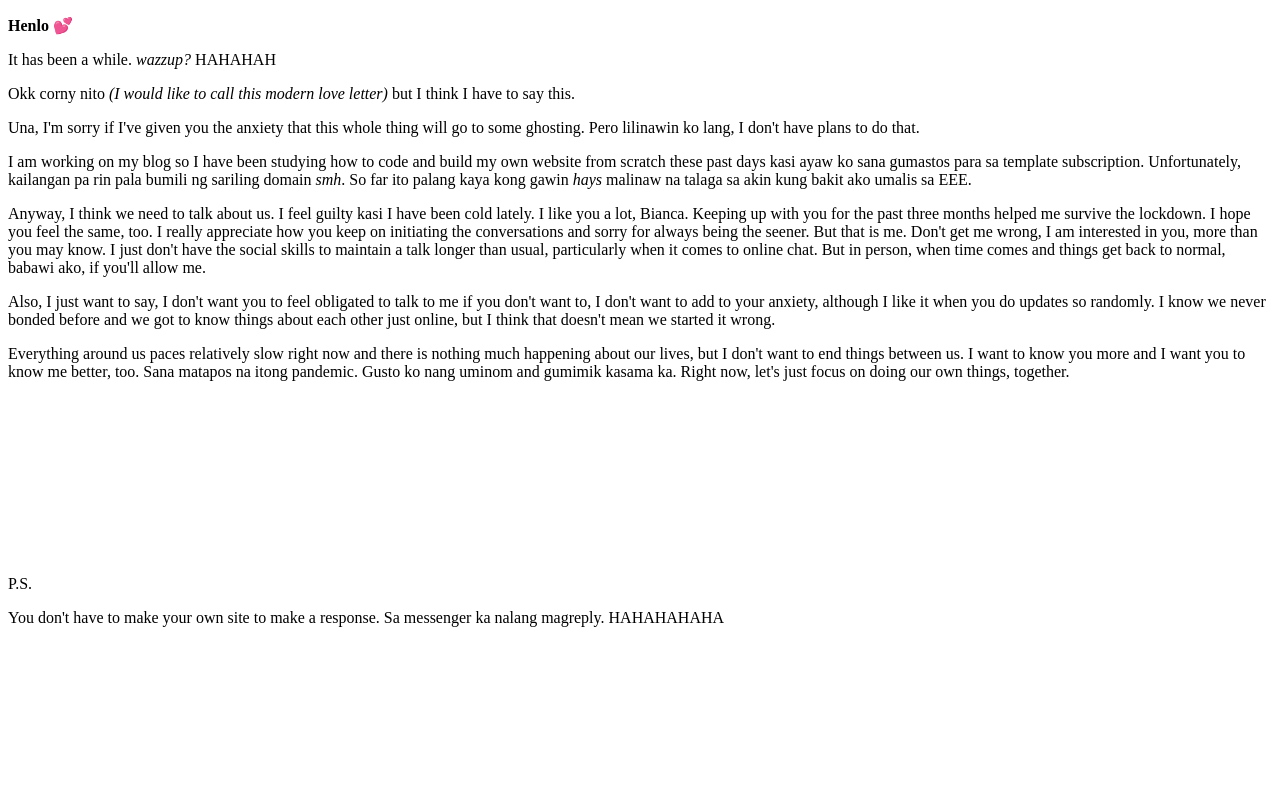
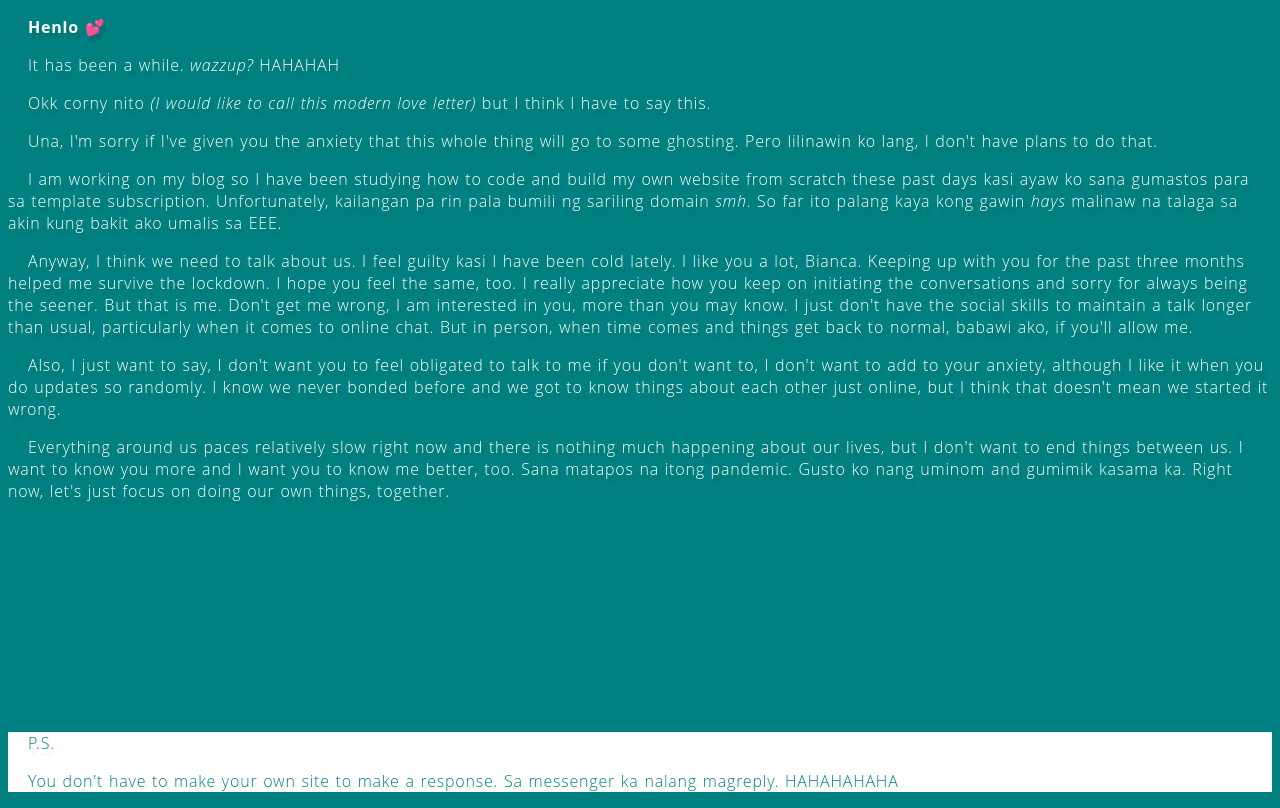
Before and after one commit to cjdimalaluan/cjdimalaluan, a plain HTML site: page index.html in a window 1280 px wide. Drawn offline with Linux system fonts and the light colour scheme.

Commit message:
Add files via upload

```diff
--- /dev/null
+++ b/assets/stylesheets/main.css
@@ -0,0 +1,62 @@
+/* http://meyerweb.com/eric/tools/css/reset/
+   v2.0 | 20110126
+   License: none (public domain)
+*/
+
+html, body, div, span, applet, object, iframe,
+h1, h2, h3, h4, h5, h6, p, blockquote, pre,
+a, abbr, acronym, address, big, cite, code,
+del, dfn, em, img, ins, kbd, q, s, samp,
+small, strike, strong, sub, sup, tt, var,
+b, u, i, center,
+dl, dt, dd, ol, ul, li,
+fieldset, form, label, legend,
+table, caption, tbody, tfoot, thead, tr, th, td,
+article, aside, canvas, details, embed,
+figure, figcaption, footer, header, hgroup,
+menu, nav, output, ruby, section, summary,
+time, mark, audio, video {
+	margin: 20;
+	padding: 10;
+	border: 10;
+	font-size: 100%;
+
+	vertical-align: baseline;
+}
+/* HTML5 display-role reset for older browsers */
+article, aside, details, figcaption, figure,
+footer, header, hgroup, menu, nav, section {
+	display: block;
+}
+body {
+	color: white;
+  	font: 300 16px/22px "Open Sans", "Helvetica Neue", Helvetica, Arial, sans-serif;
+  	text-indent: 20px;
+  	text-shadow: 3px 6px 2px rgba(0, 0, 0, .1);
+  	 letter-spacing: .05em;
+  	 word-spacing: .05em;
+}
+
+}
+ol, ul {
+	list-style: none;
+}
+blockquote, q {
+	quotes: 3;
+}
+blockquote:before, blockquote:after,
+q:before, q:after {
+	content: '';
+	content: none;
+}
+table {
+	border-collapse: collapse;
+	border-spacing: 0;
+}
+footer {
+  	background: white;
+	color: teal
+	}
+html {
+  background-color: teal
+}
--- a/index.html
+++ b/index.html
@@ -1,12 +1,13 @@
 <!DOCTYPE html>
 <html lang = 'en'>
 	<head>
-	<link rel="icon" type="image/png" href="imgs/leologo.png">
-	<meta charset="utf-8">
+		<link rel="stylesheet" href="assets/stylesheets/main.css">
+		<meta charset="utf-8">
 	<title> Hi </title>
 	</head>
 	<body>
 		<main>
+
 			<p> <strong> Henlo 💕 </strong> </p>
 
 			<p> It has been a while. <em> wazzup? </em> HAHAHAH  </p>
@@ -32,7 +33,7 @@
 		</main>
 		<br>
 		<br><br><br><br><br><br><br><br>
-		<footer><P> P.S. </P>
+		<footer class="footer"> <P> P.S. </P>
 			<p> You don't have to make your own site to make a response. Sa messenger ka nalang magreply. HAHAHAHAHA</p>
 </footer>
 	</body>
```
